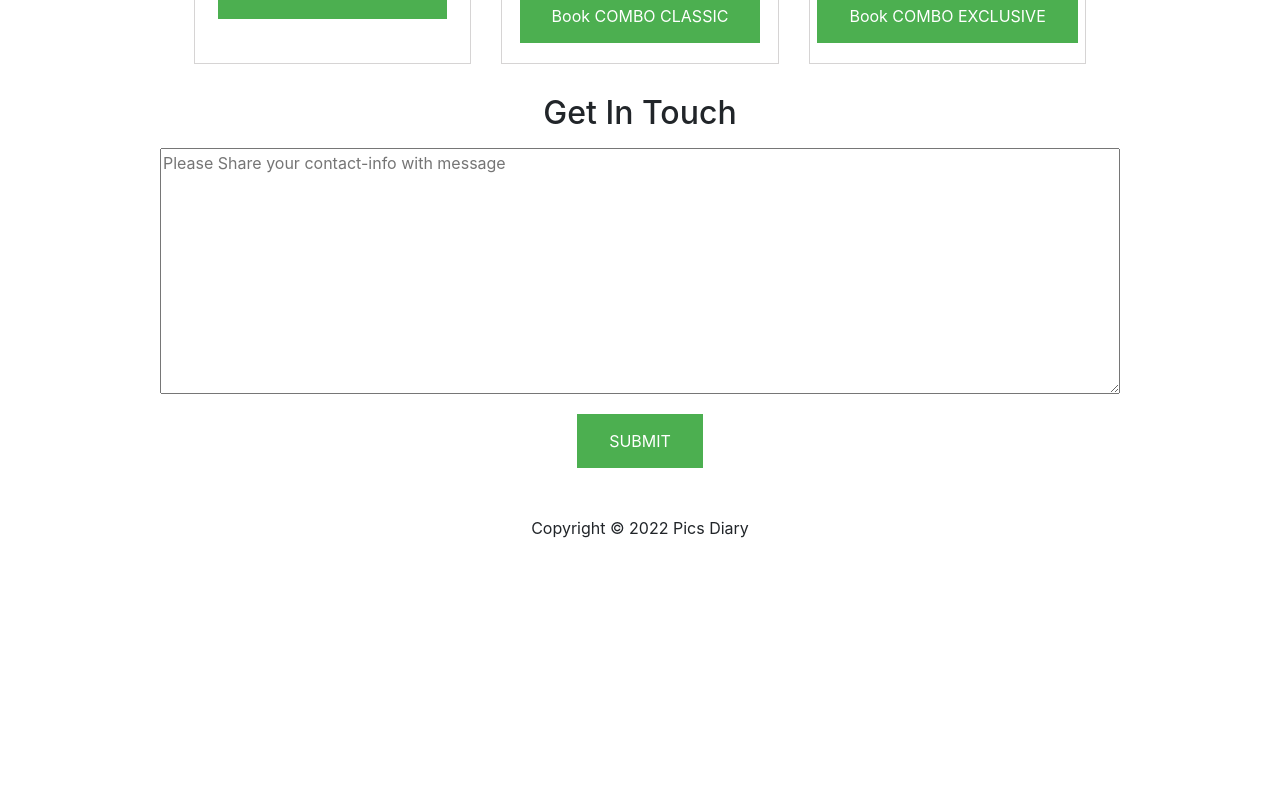
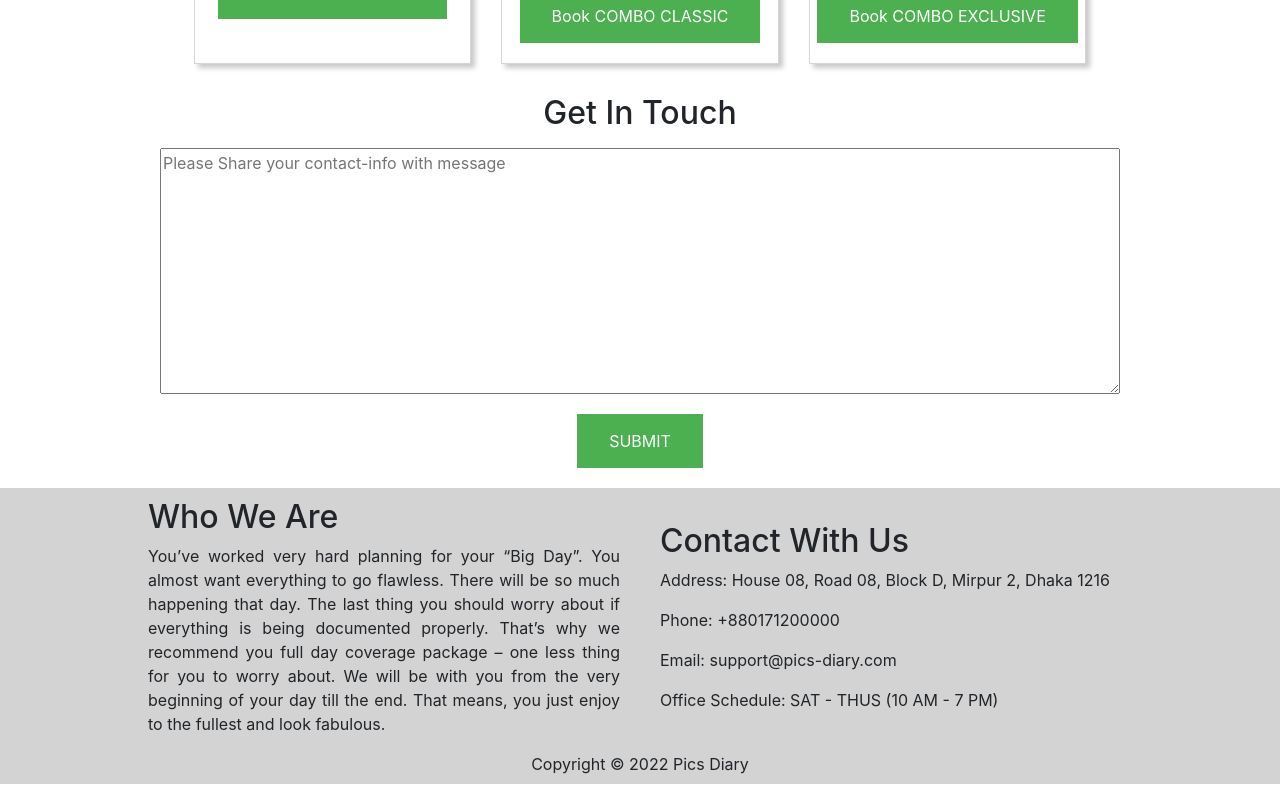
Before and after one commit to sayeef-rahman/pics-diary-single-service-provider, a React (Create React App) app: page / in a window 1280 px wide. Shown: the part 1624-2424 px from the top of the page. Before the commit the page ends 2180 px from the top, so only its background shows below. Built offline with nearby package versions, Linux system fonts and the light colour scheme.

Commit message:
Service shadow + Footer Done

```diff
--- a/src/Pages/Home/Service/Service.css
+++ b/src/Pages/Home/Service/Service.css
@@ -2,6 +2,7 @@
     border: 1px solid rgb(214, 212, 212);
     text-align: center;
     padding-bottom: 20px;
+    box-shadow: 4px 4px 5px rgb(202, 200, 200);
 }
 h4{
     margin-top: 10px;
--- a/src/Pages/Shared/Footer/Footer.css
+++ b/src/Pages/Shared/Footer/Footer.css
@@ -0,0 +1,27 @@
+.footer {
+    background-color: rgb(211, 211, 211);
+}
+
+.footer-container {
+    width: 80%;
+    margin: 0 auto;
+    padding-top: 10px;
+    text-align: center;
+    text-align: justify;
+    /* display: flex;
+    align-items: center;
+    justify-content: space-around; */
+}
+
+@media only screen and (min-width: 577px) {
+    .footer-container div{
+        width: 50%;
+        padding: 0 20px;
+    }
+    .footer-container {
+        display: flex;
+        align-items: center;
+        justify-content: space-between;
+    }
+
+}
--- a/src/Pages/Shared/Footer/Footer.js
+++ b/src/Pages/Shared/Footer/Footer.js
@@ -1,12 +1,25 @@
 import React from 'react';
-
+import './Footer.css'
 const Footer = () => {
-    let year =  new Date().getFullYear();
+    let year = new Date().getFullYear();
     console.log(year);
     return (
-        <footer className='text-center mt-5'>
-            <p>Copyright © {year} Pics Diary</p>
-        </footer>
+        <div className='footer'>
+            <div className='footer-container'>
+                <div>
+                    <h2>Who We Are</h2>
+                    <p>You’ve worked very hard planning for your “Big Day”. You almost want everything to go flawless. There will be so much happening that day. The last thing you should worry about if everything is being documented properly. That’s why we recommend you full day coverage package – one less thing for you to worry about. We will be with you from the very beginning of your day till the end. That means, you just enjoy to the fullest and look fabulous.</p>
+                </div>
+                <div>
+                    <h2>Contact With Us</h2>
+                    <p>Address: House 08, Road 08, Block D, Mirpur 2, Dhaka 1216</p>
+                    <p>Phone: +880171200000</p>
+                    <p>Email: support@pics-diary.com</p>
+                    <p>Office Schedule: SAT - THUS (10 AM - 7 PM)</p>
+                </div>
+            </div>
+            <p className='text-center pb-2'>Copyright © {year} Pics Diary</p>
+        </div>
     );
 };
 
```
